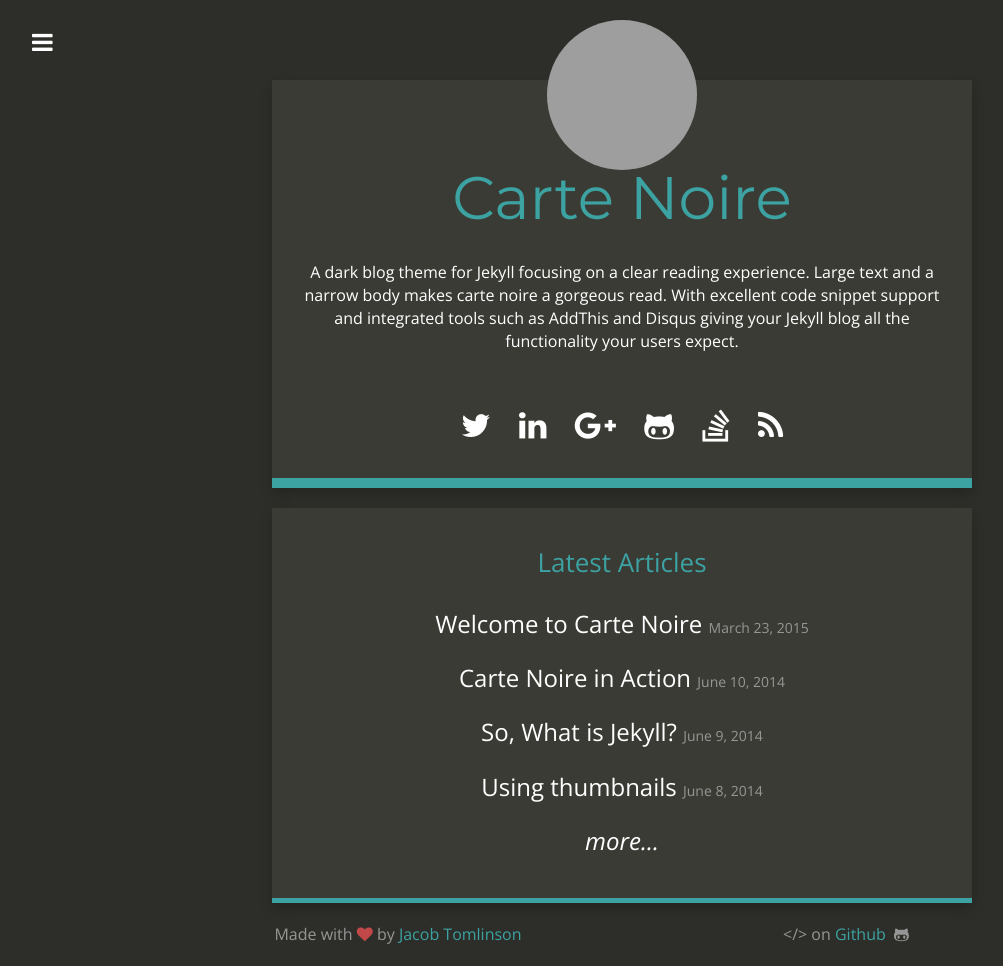
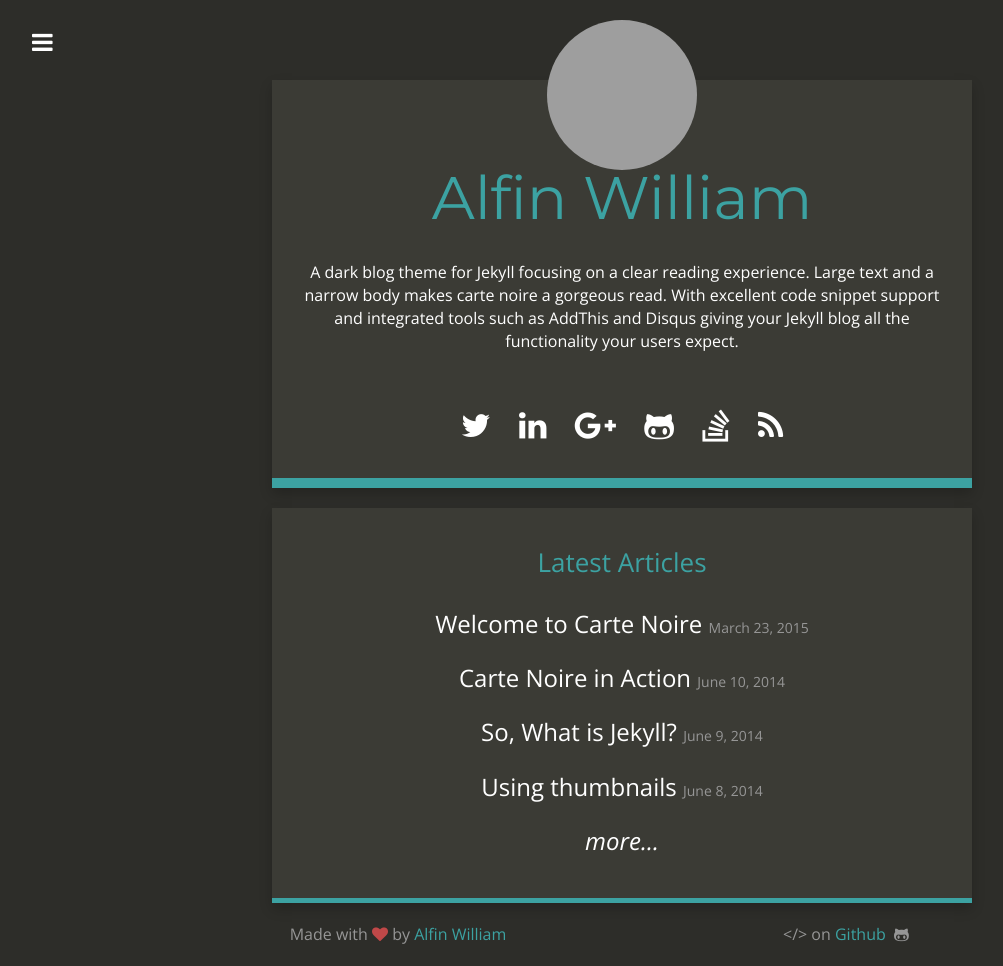
Before and after one commit to alfinwilliam/alfinwilliam.github.io, a Jekyll site: the page built from index.html, in a window 1280 px wide. Shown: the whole page, without its empty margins (18-1021 px from the left). Built offline with Jekyll 4.4.1, drawn with Linux system fonts in a browser that asks for light colours; nearby versions of some CDN libraries; grey boxes are pictures that could not be loaded.

Commit message:
adding content

```diff
--- a/_config.yml
+++ b/_config.yml
@@ -1,7 +1,7 @@
 # Site settings
-title: "Carte Noire"
-email: jacob@jacobtomlinson.co.uk
-description: "A dark blog theme for Jekyll."
+title: "Alfin William"
+email: alfinwilliam@gmail.com
+description: "My portfolio site with blog"
 baseurl: ""
 url: "http://carte-noire.jacobtomlinson.co.uk/"
 title_description: "A dark blog theme for Jekyll focusing on a clear reading experience. Large text and a narrow body makes carte noire a gorgeous read. With excellent code snippet support and integrated tools such as AddThis and Disqus giving your Jekyll blog all the functionality your users expect."
@@ -13,19 +13,19 @@ addthis_id: ra-513c6fa83da6ec67
 post_limit: 5
 
 # Social usernames/URLs
-twitter_username: _jacobtomlinson
-github_username:  jacobtomlinson
+twitter_username: alfinwilliam
+github_username:  alfinwilliam
 instagram_username:
 reddit_username:
-linkedin_link: http://carte-noire.jacobtomlinson.co.uk/
+linkedin_link: https://www.linkedin.com/in/alfin-william-91b20832/
 google_plus_link: http://carte-noire.jacobtomlinson.co.uk/
-stackoverflow_link: http://carte-noire.jacobtomlinson.co.uk/
+stackoverflow_link: https://stackoverflow.com/users/4136843/duke-nukem
 xing_link:
 facebook_link:
 
 # Footer
-footer_left: "Made with <i class=\"fa fa-heart\"></i> by <a href=\"https://twitter.com/_JacobTomlinson\">Jacob Tomlinson</a>"
-footer_right: "&lt;/&gt; on <a href=\"https://github.com/jacobtomlinson/carte-noire\">Github</a> &nbsp;<i class=\"fa fa-github-alt\"></i>"
+footer_left: "Made with <i class=\"fa fa-heart\"></i> by <a href=\"https://twitter.com/alfinwilliam\">Alfin William</a>"
+footer_right: "&lt;/&gt; on <a href=\"https://github.com/alfinwilliam/alfinwilliam.github.io\">Github</a> &nbsp;<i class=\"fa fa-github-alt\"></i>"
 
 # Build settings
 markdown: kramdown
```
